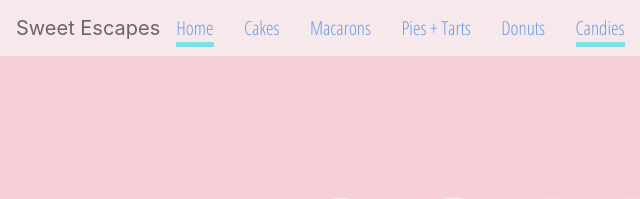
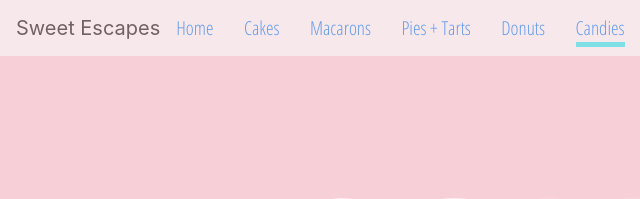
Before and after one commit to TCBdev/desserts, a plain HTML site: page candies.html in a window 1280 px wide. Shown: the top 199 px of the page, 0-640 px from the left. Drawn offline with nearby package versions, Linux system fonts and the light colour scheme.

Commit message:
update nav 'active' links

```diff
--- a/candies.html
+++ b/candies.html
@@ -28,7 +28,7 @@
         </button>
         <div class="collapse navbar-collapse" id="navTop">
             <ul class="navbar-nav mr-auto">
-                <li class="nav-item nav-font active">
+                <li class="nav-item nav-font">
                     <a href="index.html">Home<span class="sr-only">(current)</span></a>
                 </li>
                 <li class="nav-item nav-font">
```
Also changed, not shown: contact.html (+1 -1 lines), donuts.html (+1 -1 lines).
